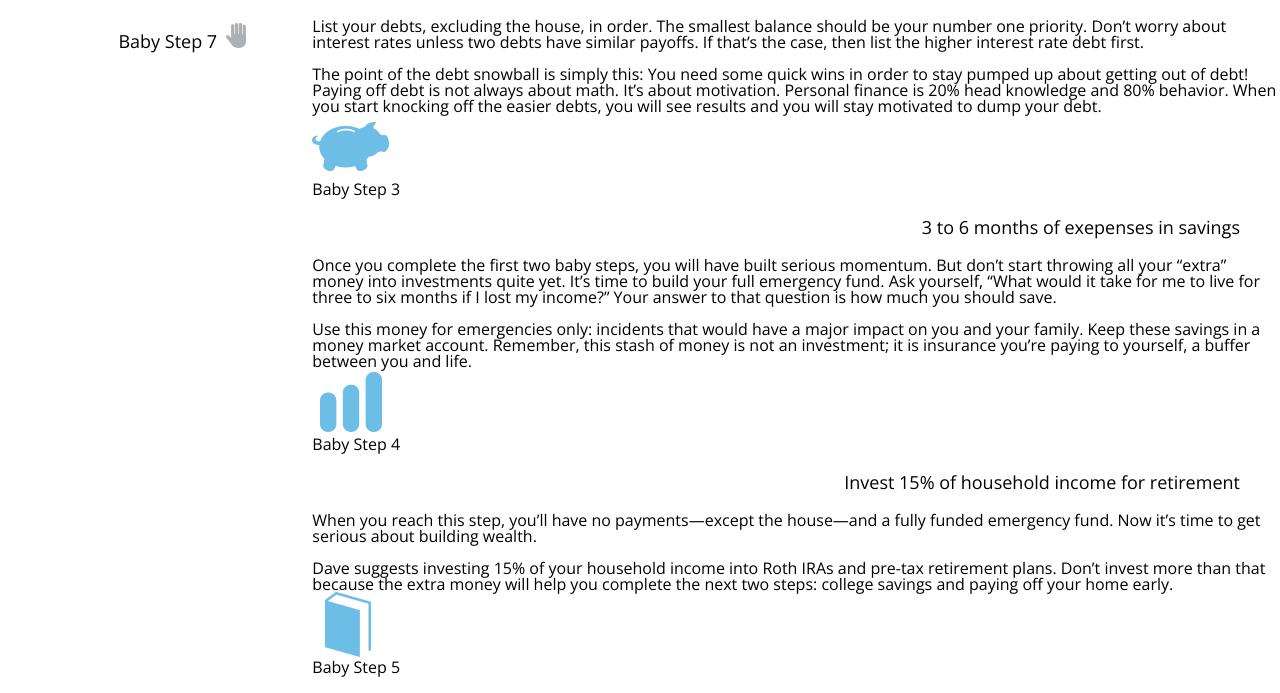
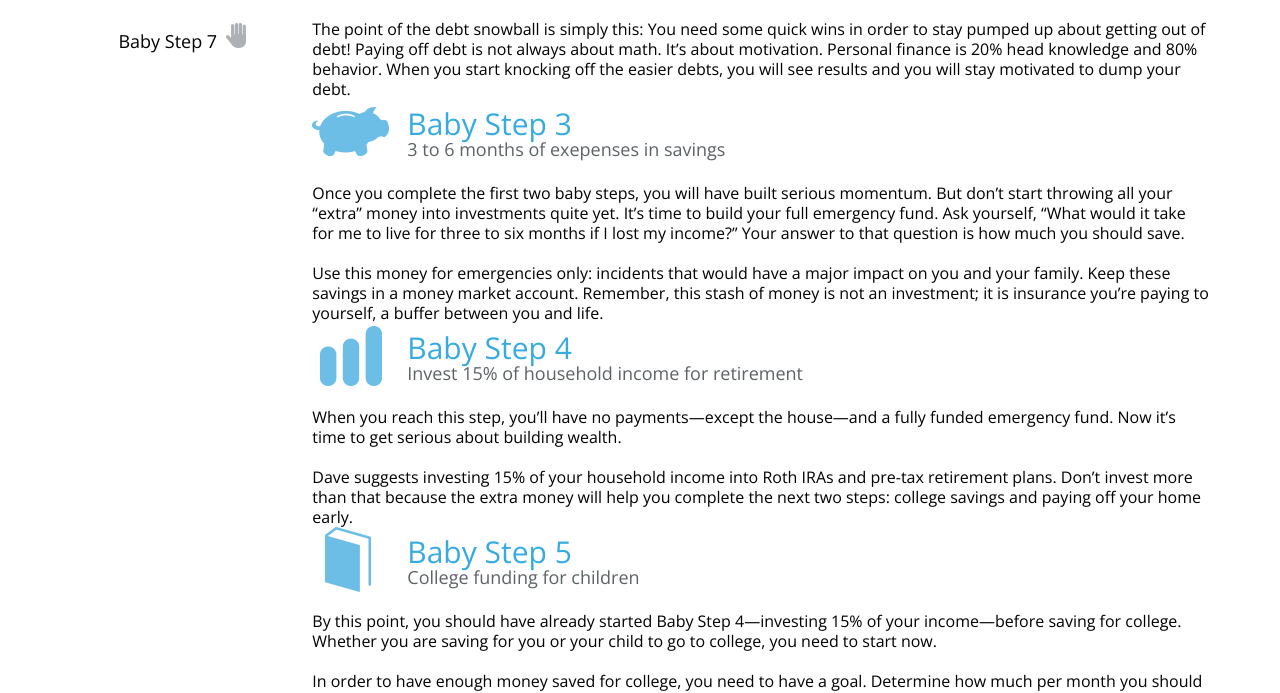
Before and after one commit to willardshikami/e5-exercise, a plain HTML site: page index.html in a window 1280 px wide. Shown: the part 752-1445 px from the top of the page. Drawn offline with nearby package versions, Linux system fonts and the light colour scheme.

Commit message:
modified sections

```diff
--- a/css/stylesheet.css
+++ b/css/stylesheet.css
@@ -162,18 +162,36 @@ width:  75.6%
 	}
 }
 
-.step1_top img{
+.step1_top img,
+.step2_top img,
+.step3_top img,
+.step4_top img,
+.step5_top img,
+.step6_top img,
+.step7_top img {
     float: left;
 }
 
-.step1_top h1{
+.step1_top h1,
+.step2_top h1,
+.step3_top h1,
+.step4_top h1,
+.step5_top h1,
+.step6_top h1,
+.step7_top h1 {
 	font-size: 30px;
 	color: #36abe1;
     padding-top: 10px;
 
 }
 
-.step1_top p {
+.step1_top p,
+.step2_top p,
+.step3_top p,
+.step4_top p,
+.step5_top p,
+.step6_top p,
+.step7_top p {
     color: #5c6366;
     text-align:left;
 	line-height: 20px;
@@ -181,11 +199,35 @@ width:  75.6%
 }
 
 .step1_top h1,
-.step1_top p {
+.step1_top p,
+
+.step2_top h1,
+.step2_top p,
+
+.step3_top h1,
+.step3_top p,
+
+.step4_top h1,
+.step4_top p,
+
+.step5_top h1,
+.step5_top p,
+
+.step6_top h1,
+.step6_top p,
+
+.step7_top h1,
+.step7_top p {
 	padding-left: 95px;
 }
 
-.step1 h4{
+.step1 h4,
+.step2 h4,
+.step3 h4,
+.step4 h4,
+.step5 h4,
+.step6 h4,
+.step7 h4 {
     font-family: ;
     line-height: 20px;
     padding-right: 70px;
```
